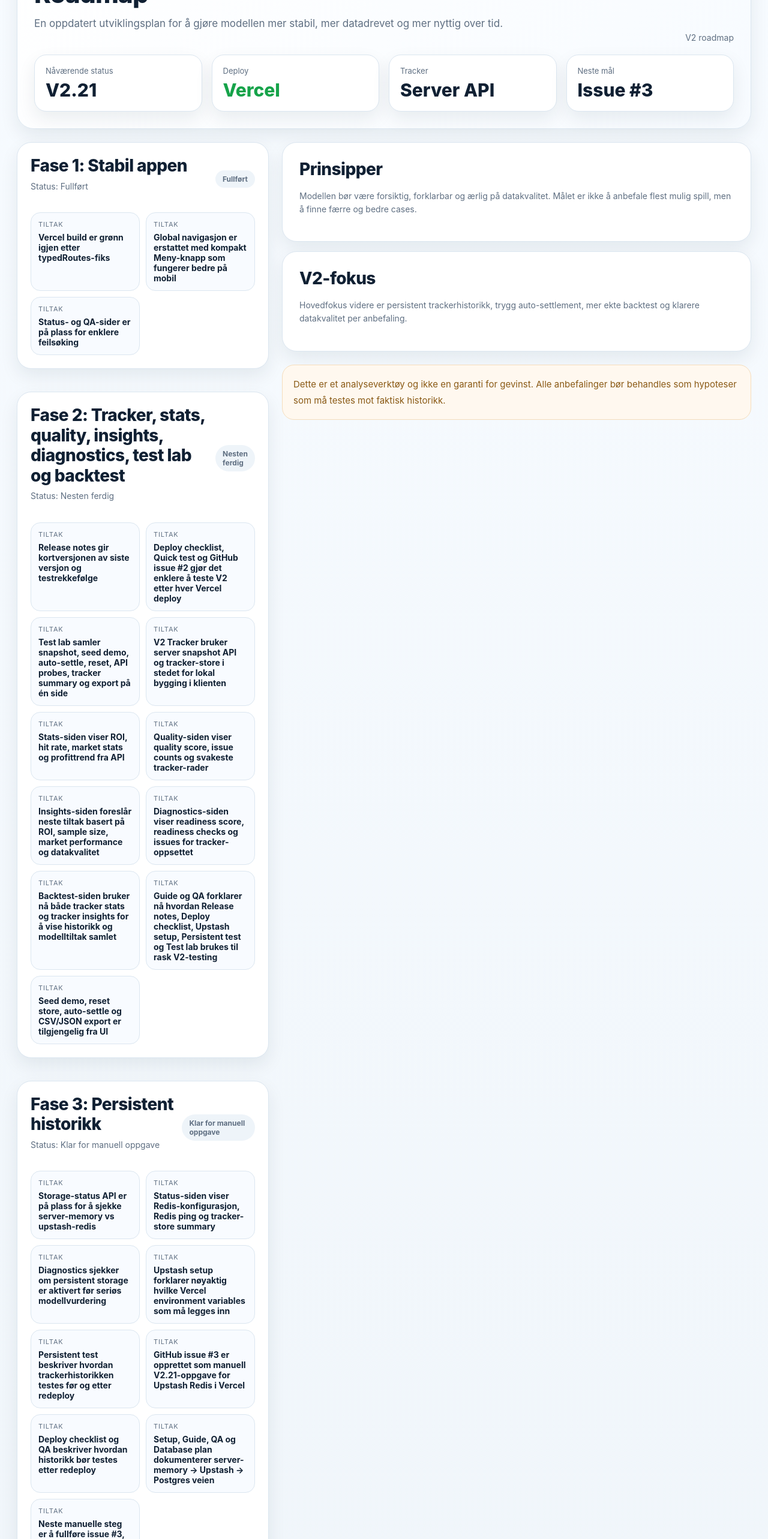
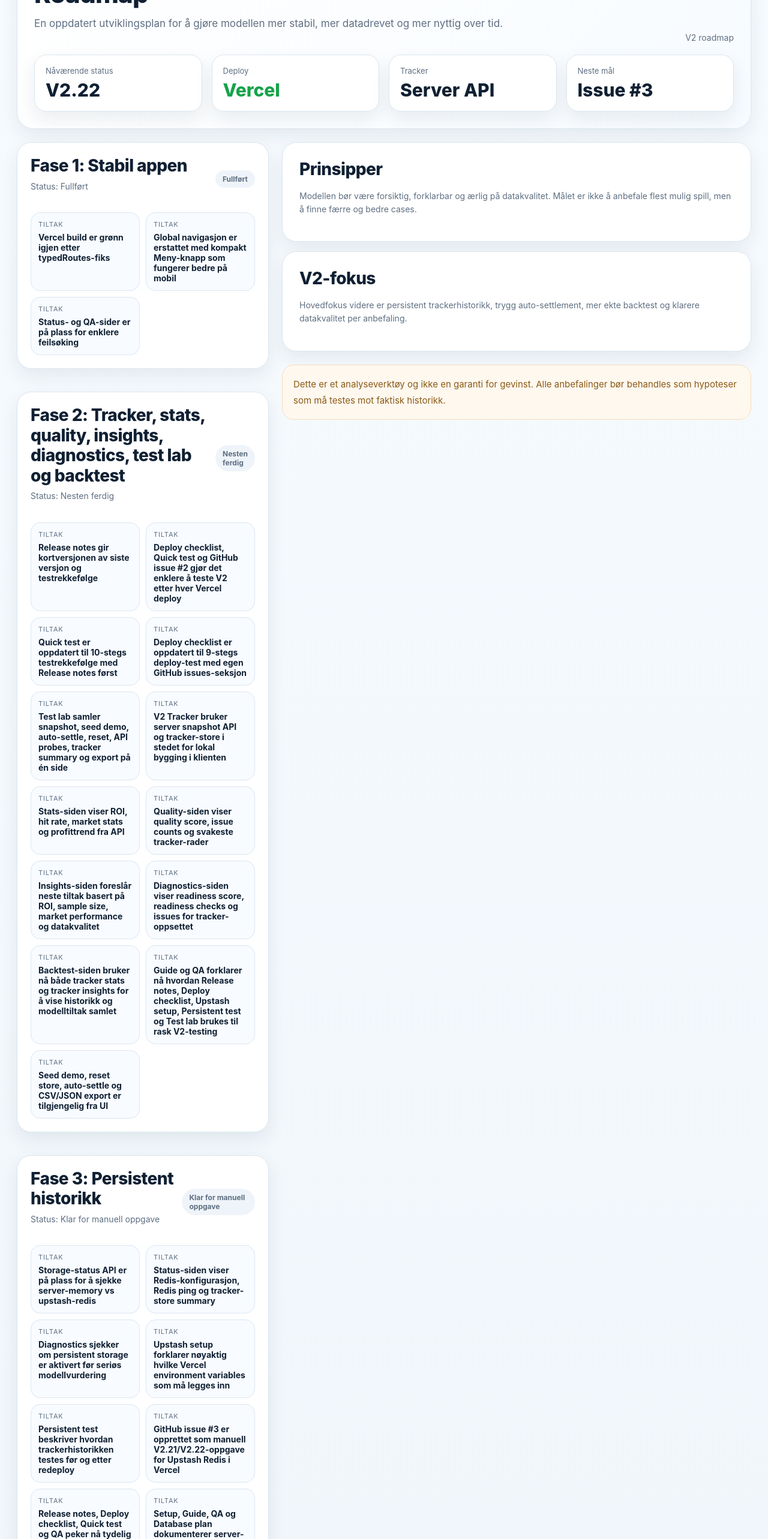
Before and after one commit to hakonnilsen157-commits/PL-betting-model, a Next.js app in the folder pl-vercel-v1/: page /roadmap in a window 1280 px wide. Shown: the part 220-2786 px from the top of the page at 60% size. Built offline with nearby package versions, Linux system fonts and the light colour scheme.

Commit message:
Update roadmap to V2.22 test flow status

```diff
--- a/pl-vercel-v1/app/roadmap/page.tsx
+++ b/pl-vercel-v1/app/roadmap/page.tsx
@@ -14,6 +14,8 @@ const phases = [
     items: [
       'Release notes gir kortversjonen av siste versjon og testrekkefølge',
       'Deploy checklist, Quick test og GitHub issue #2 gjør det enklere å teste V2 etter hver Vercel deploy',
+      'Quick test er oppdatert til 10-stegs testrekkefølge med Release notes først',
+      'Deploy checklist er oppdatert til 9-stegs deploy-test med egen GitHub issues-seksjon',
       'Test lab samler snapshot, seed demo, auto-settle, reset, API probes, tracker summary og export på én side',
       'V2 Tracker bruker server snapshot API og tracker-store i stedet for lokal bygging i klienten',
       'Stats-siden viser ROI, hit rate, market stats og profittrend fra API',
@@ -34,8 +36,8 @@ const phases = [
       'Diagnostics sjekker om persistent storage er aktivert før seriøs modellvurdering',
       'Upstash setup forklarer nøyaktig hvilke Vercel environment variables som må legges inn',
       'Persistent test beskriver hvordan trackerhistorikken testes før og etter redeploy',
-      'GitHub issue #3 er opprettet som manuell V2.21-oppgave for Upstash Redis i Vercel',
-      'Deploy checklist og QA beskriver hvordan historikk bør testes etter redeploy',
+      'GitHub issue #3 er opprettet som manuell V2.21/V2.22-oppgave for Upstash Redis i Vercel',
+      'Release notes, Deploy checklist, Quick test og QA peker nå tydelig til issue #2 og issue #3',
       'Setup, Guide, QA og Database plan dokumenterer server-memory → Upstash → Postgres veien',
       'Neste manuelle steg er å fullføre issue #3, legge inn Upstash Redis-variablene i Vercel og kjøre Persistent test',
     ],
@@ -78,7 +80,7 @@ export default function RoadmapPage() {
         <div className="summary-grid" style={{ marginTop: 20 }}>
           <div className="summary-card">
             <div className="summary-label">Nåværende status</div>
-            <div className="summary-value">V2.21</div>
+            <div className="summary-value">V2.22</div>
           </div>
           <div className="summary-card">
             <div className="summary-label">Deploy</div>
```
